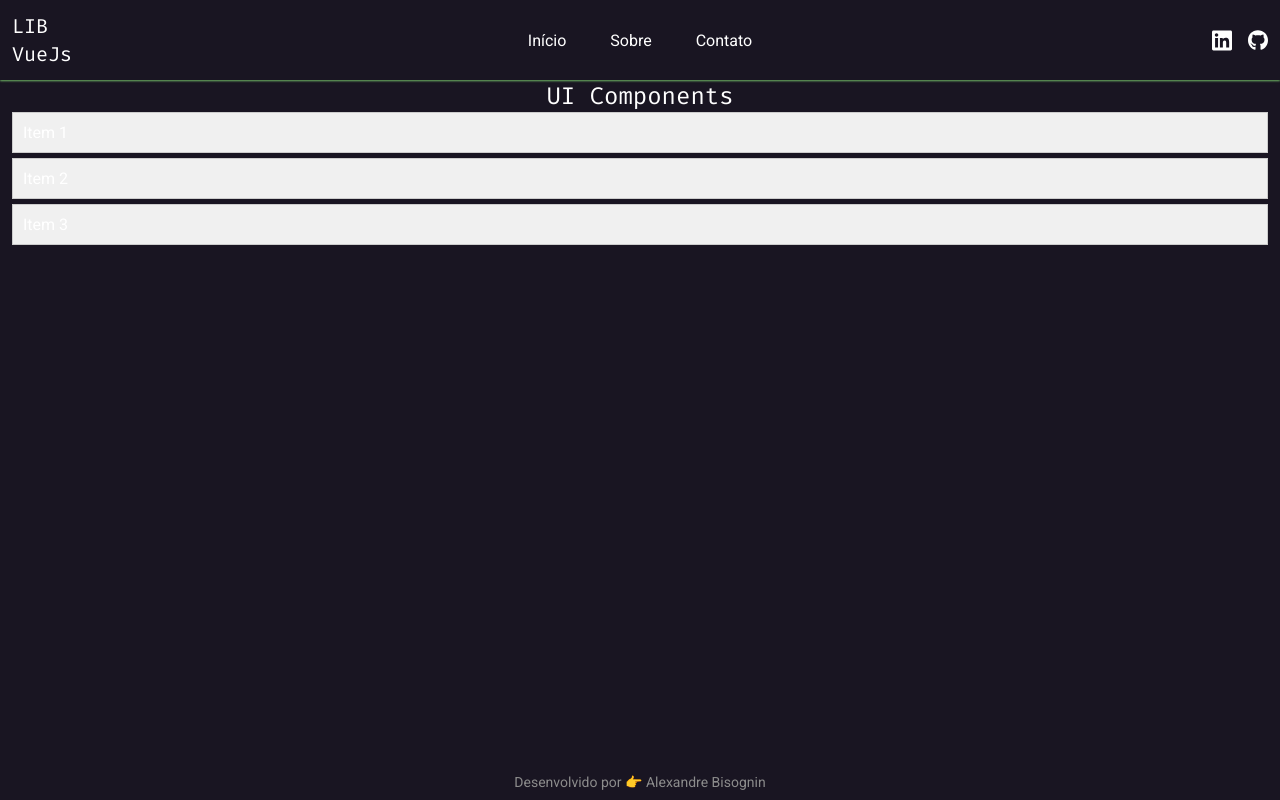
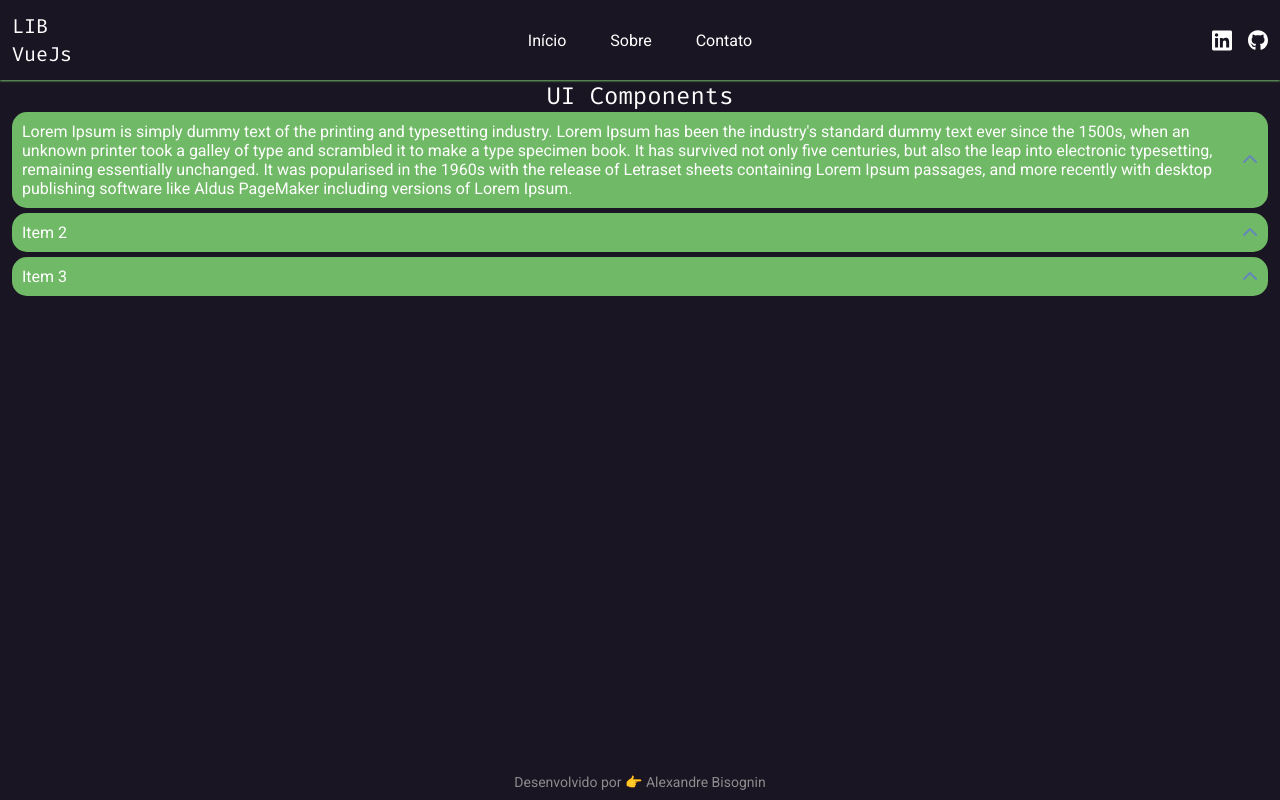
Before and after one commit to alexandre-fb/lib-vuejs, a Nuxt app: page /ui-components in a window 1280 px wide. Built offline with nearby package versions, Linux system fonts and the light colour scheme.

Commit message:
feat: Add props and style

```diff
--- a/components/AccordionList.vue
+++ b/components/AccordionList.vue
@@ -1,15 +1,24 @@
 <template>
   <div class="accordion">
     <div v-for="(item, index) in items" :key="index">
-        <div class="accordion-item">
       <div
-            class="accordion-title"
+        class="accordion__item"
+        :style="(border ? `border: 1px solid ${ border_color };` : '') + `border-radius: ${ rounded }px`"
+      >
+        <div
+          class="item__title"
           @click="handleItemClick(index)"
-            :class="{ active: isActive(index) }"
+          :style="`background: ${ bg_title };` + (isActive(index) ? `border-radius: ${ rounded }px ${ rounded }px 0 0;` : `border-radius: ${ rounded }px;`)"
+          :aria-label="`Accordion item: ${item.title}`"
         >
-            {{ item.title }}
+          <h3 :style="`color: ${ title_color };`">{{ item.title }}</h3>
+          <i class="fa-solid fa-chevron-up" :style="(isActive(index) ? 'transform: rotate(180deg);' : 'transform: rotate(0);') + `color: ${ icon_color }; transition: 200ms ease-in-out;`"></i>
         </div>
-          <div v-if="isActive(index)" class="accordion-content">
+        <div
+          v-if="isActive(index)"
+          class="accordion-content"
+          :style="`background: ${ bg_content }; color: ${ content_color }; border-radius: 0 0 ${ rounded }px ${ rounded }px;`"
+        >
           {{ item.content }}
         </div>
       </div>
@@ -17,59 +26,107 @@
   </div>
 </template>
 
+
   <script>
-  import { ref, computed } from 'vue';
+import { ref } from "vue";
 
 export default {
   props: {
-      multipleItemsOpen: {
+    multiple_items_open: {
       type: Boolean,
       default: false,
     },
+    border: {
+      type: Boolean,
+      default: true,
+    },
+    border_color: {
+      type: String,
+      default: '#fff',
+    },
+    rounded: {
+      type: Number,
+      default: 0,
+    },
+    bg_title: {
+      type: String,
+      default: 'transparent',
+    },
+    bg_content: {
+      type: String,
+      default: 'transparent',
+    },
+    title_color: {
+      type: String,
+      default: '#000',
+    },
+    icon_color: {
+      type: String,
+      default: '#000',
+    },
+    content_color: {
+      type: String,
+      default: '#000',
+    },
+    rouded: {
+      type: Number,
+      default: 0
+    }
   },
   setup(props) {
     const activeItem = ref(null);
+    const activeItems = ref([]);
     const items = [
       {
-          title: 'Item 1',
-          content: 'Content for Item 1',
+        title: "Lorem Ipsum is simply dummy text of the printing and typesetting industry. Lorem Ipsum has been the industry's standard dummy text ever since the 1500s, when an unknown printer took a galley of type and scrambled it to make a type specimen book. It has survived not only five centuries, but also the leap into electronic typesetting, remaining essentially unchanged. It was popularised in the 1960s with the release of Letraset sheets containing Lorem Ipsum passages, and more recently with desktop publishing software like Aldus PageMaker including versions of Lorem Ipsum.",
+        content: "Lorem Ipsum is simply dummy text of the printing and typesetting industry. Lorem Ipsum has been the industry's standard dummy text ever since the 1500s, when an unknown printer took a galley of type and scrambled it to make a type specimen book. It has survived not only five centuries, but also the leap into electronic typesetting, remaining essentially unchanged. It was popularised in the 1960s with the release of Letraset sheets containing Lorem Ipsum passages, and more recently with desktop publishing software like Aldus PageMaker including versions of Lorem Ipsum.",
       },
       {
-          title: 'Item 2',
-          content: 'Content for Item 2',
+        title: "Item 2",
+        content: "Content for Item 2",
       },
       {
-          title: 'Item 3',
-          content: 'Content for Item 3',
+        title: "Item 3",
+        content: "Content for Item 3",
       },
     ];
 
     const isActive = (index) => {
-        if (props.multipleItemsOpen) {
-          return activeItem.value && activeItem.value.includes(index);
+      if (props.multiple_items_open) {
+        return activeItems.value && activeItems.value.includes(index);
       } else {
         return activeItem.value === index;
       }
     };
 
     const handleItemClick = (index) => {
-        if (props.multipleItemsOpen) {
-          activeItem.value = activeItem.value ? [...activeItem.value] : [];
-          const isActive = activeItem.value.includes(index);
-          if (isActive) {
-            activeItem.value = activeItem.value.filter((item) => item !== index);
+      if (props.multiple_items_open) {
+        if (activeItems.value.includes(index)) {
+          activeItems.value = activeItems.value.filter((item) => item !== index);
+          console.log('activeItems.value', activeItems.value)
         } else {
-            activeItem.value.push(index);
+          activeItems.value.push(index);
         }
       } else {
         activeItem.value = isActive(index) ? null : index;
       }
     };
 
+    const formatedRoundedValue = (value) => {
+      if(value <= 30) {
+        return value
+      } else {
+        return 30
+      }
+    }
+
     return {
       items,
+      activeItems,
+      activeItem,
       isActive,
       handleItemClick,
+      formatedRoundedValue
     };
   },
 };
@@ -77,23 +134,19 @@
 
   <style>
 /* Estilos básicos para o acordeão */
-  .accordion-item {
-    border: 1px solid #ccc;
+.accordion__item {
   margin-bottom: 5px;
 }
 
-  .accordion-title {
+.accordion__item .item__title {
+  display: flex;
+  align-items: center;
+  justify-content: space-between;
   padding: 10px;
   cursor: pointer;
-    background-color: #f0f0f0;
-  }
-
-  .accordion-title.active {
-    background-color: #e0e0e0;
 }
 
 .accordion-content {
   padding: 10px;
-    background-color: #fff;
 }
 </style>
--- a/pages/ui-components.vue
+++ b/pages/ui-components.vue
@@ -8,7 +8,17 @@
 
     <!-- content -->
     <section>
-      <AccordionList multipleItemsOpen />
+      <AccordionList
+        multiple_items_open
+        :border="false"
+        border_color="#fff"
+        :rounded="15"
+        bg_title="#70b966"
+        bg_content="#6687b9"
+        title_color="#fff"
+        icon_color="#6687b9"
+        content_color="red"
+      />
     </section>
   </div>
 </template>
```
Lines whose indentation alone changed are shown as unchanged.
